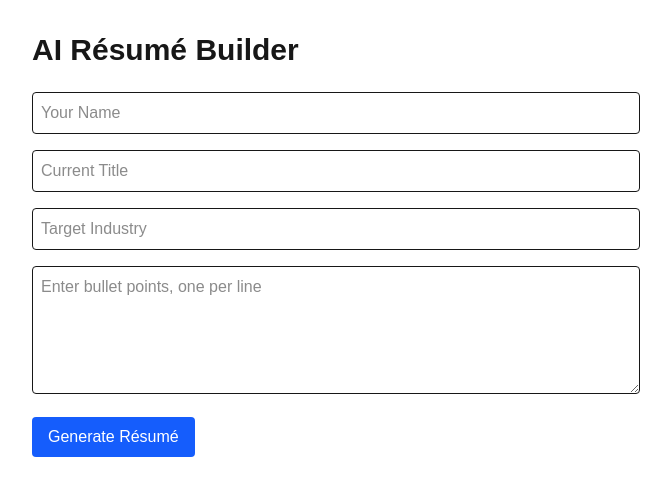
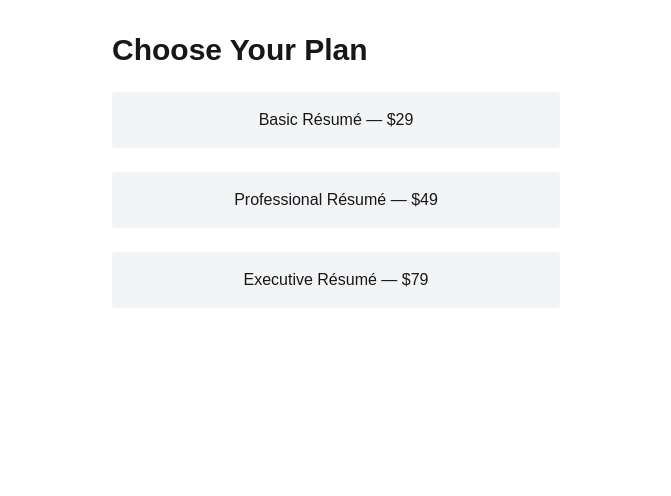
Before and after one commit to meganetrix/pixelforger-frontend, a Next.js app: page /resume in a window 1280 px wide. Shown: the top 496 px of the page, without its empty margins (304-975 px from the left). Built offline with nearby package versions, Linux system fonts and the light colour scheme.

Commit message:
Add Stripe payment gating and resume builder UI

```diff
--- a/src/app/resume/page.tsx
+++ b/src/app/resume/page.tsx
@@ -1,8 +1,10 @@
 'use client';
 
-import { useState } from 'react';
+import { useState, useEffect } from 'react';
+import { useSearchParams } from 'next/navigation';
 
 export default function ResumeBuilder() {
+  const [isPaid, setIsPaid] = useState(false);
   const [name, setName] = useState('');
   const [title, setTitle] = useState('');
   const [bullets, setBullets] = useState('');
@@ -10,6 +12,55 @@ export default function ResumeBuilder() {
   const [result, setResult] = useState<string | null>(null);
   const [loading, setLoading] = useState(false);
 
+  // 1) Check for a Stripe session ID on load
+  const params = useSearchParams();
+  useEffect(() => {
+    const sessionId = params.get('session_id');
+    if (sessionId) {
+      // In a real app, verify with your /api/verify-session route
+      setIsPaid(true);
+    }
+  }, [params]);
+
+  // 2) Kick off Stripe Checkout
+  async function handlePurchase(tier: 'basic' | 'professional' | 'executive') {
+    const res = await fetch('/api/checkout', {
+      method: 'POST',
+      headers: { 'Content-Type':'application/json' },
+      body: JSON.stringify({ tier }),
+    });
+    const { url } = await res.json();
+    window.location.href = url;
+  }
+
+  // 3) Once paid, render the résumé-builder form
+  if (!isPaid) {
+    return (
+      <main className="max-w-lg mx-auto p-8 space-y-6">
+        <h1 className="text-3xl font-bold">Choose Your Plan</h1>
+        <button
+          onClick={() => handlePurchase('basic')}
+          className="w-full p-4 bg-gray-100 rounded"
+        >
+          Basic Résumé — $29
+        </button>
+        <button
+          onClick={() => handlePurchase('professional')}
+          className="w-full p-4 bg-gray-100 rounded"
+        >
+          Professional Résumé — $49
+        </button>
+        <button
+          onClick={() => handlePurchase('executive')}
+          className="w-full p-4 bg-gray-100 rounded"
+        >
+          Executive Résumé — $79
+        </button>
+      </main>
+    );
+  }
+
+  // 4) Paid users see the form and PDF download
   async function handleSubmit(e: React.FormEvent) {
     e.preventDefault();
     setLoading(true);
@@ -21,7 +72,7 @@ Industry: ${industry}
 Bullets:
 ${bullets}
 
-Rewrite these bullets into an executive-level, achievement-focused résumé section for ${name} (${title}) targeting ${industry}.
+Rewrite these bullets into an executive‐level, achievement‐focused résumé section for ${name} (${title}) targeting ${industry}.
 `;
     const res = await fetch('/api/generate', {
       method: 'POST',
@@ -76,15 +127,20 @@ Rewrite these bullets into an executive-level, achievement-focused résumé sect
 
       {result && (
         <section className="mt-8">
-          <h2 className="text-2xl font-semibold">Your AI-Generated Résumé</h2>
-          <div id="resume-output" className="whitespace-pre-wrap bg-gray-100 p-4 rounded mt-2">
+          <h2 className="text-2xl font-semibold">Your AI‐Generated Résumé</h2>
+          <div
+            id="resume-output"
+            className="whitespace-pre-wrap bg-gray-100 p-4 rounded mt-2"
+          >
             {result}
           </div>
           <button
             className="mt-4 px-4 py-2 bg-green-600 text-white rounded"
             onClick={() => {
               import('html2pdf.js').then(html2pdf => {
-                html2pdf().from(document.getElementById('resume-output')!).save(`${name}-resume.pdf`);
+                html2pdf()
+                  .from(document.getElementById('resume-output')!)
+                  .save(`${name}-resume.pdf`);
               });
             }}
           >
@@ -93,5 +149,5 @@ Rewrite these bullets into an executive-level, achievement-focused résumé sect
         </section>
       )}
     </main>
-);
+  );
 }
```
